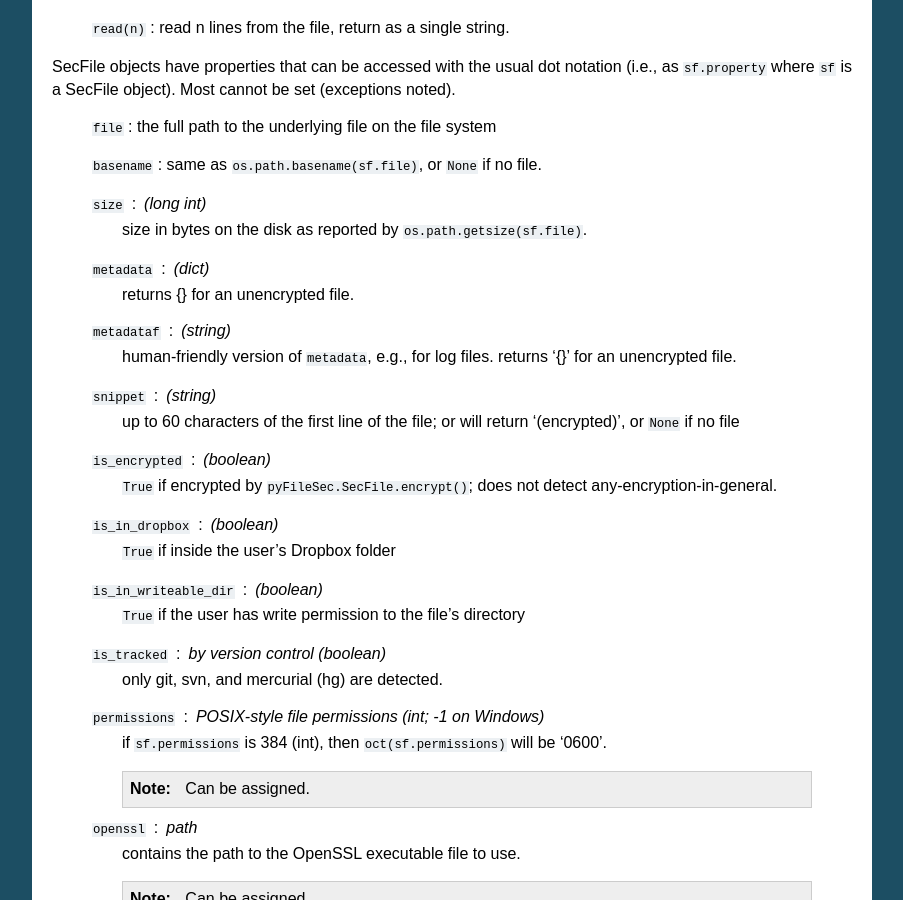
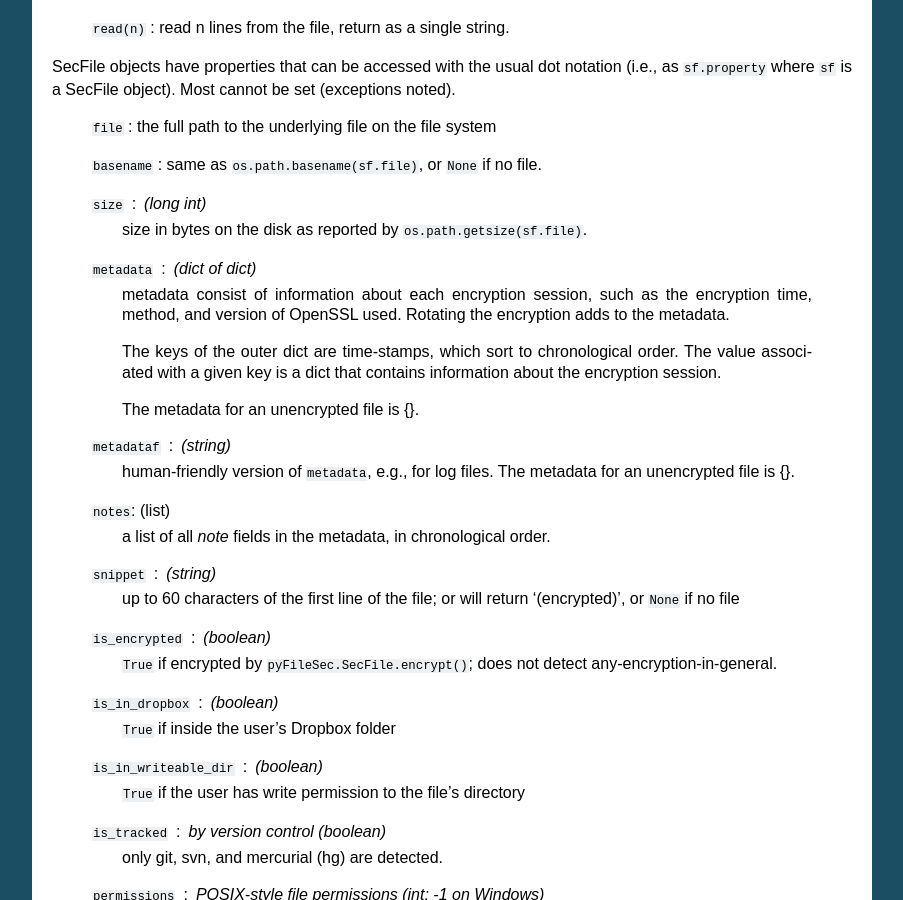
Before and after one commit to jeremygray/pyfilesec, a Sphinx documentation site: the page built from docs/source/index.rst, in a window 1280 px wide and 900 px high, scrolled down 4231 px. Shown: the whole window, without its empty margins (198-1101 px from the left). Built offline with Sphinx 7.4.7, drawn with Linux system fonts in a browser that asks for light colours.

Commit message:
NF: property SecFile.notes
- provides easier access to notes

```diff
--- a/docs/source/index.rst
+++ b/docs/source/index.rst
@@ -263,12 +263,23 @@ noted).
     ``size`` : (long int)
         size in bytes on the disk as reported by ``os.path.getsize(sf.file)``.
 
-    ``metadata`` : (dict)
-        returns {} for an unencrypted file.
+    ``metadata`` : (dict of dict)
+        metadata consist of information about each encryption session, such as
+        the encryption time, method, and version of OpenSSL used. Rotating the
+        encryption adds to the metadata.
+
+        The keys of the outer dict are time-stamps, which sort to chronological
+        order. The value associated with a given key is a dict that contains
+        information about the encryption session.
+
+        The metadata for an unencrypted file is {}.
 
     ``metadataf`` : (string)
         human-friendly version of ``metadata``, e.g., for log files.
-        returns '{}' for an unencrypted file.
+        The metadata for an unencrypted file is {}.
+
+    ``notes``: (list)
+        a list of all `note` fields in the metadata, in chronological order.
 
     ``snippet`` : (string)
         up to 60 characters of the first line of the file; or will return '(encrypted)', or ``None`` if no file
```
Also changed, not shown: pyfilesec/__init__.py (+11 -0 lines), 1 other file.
